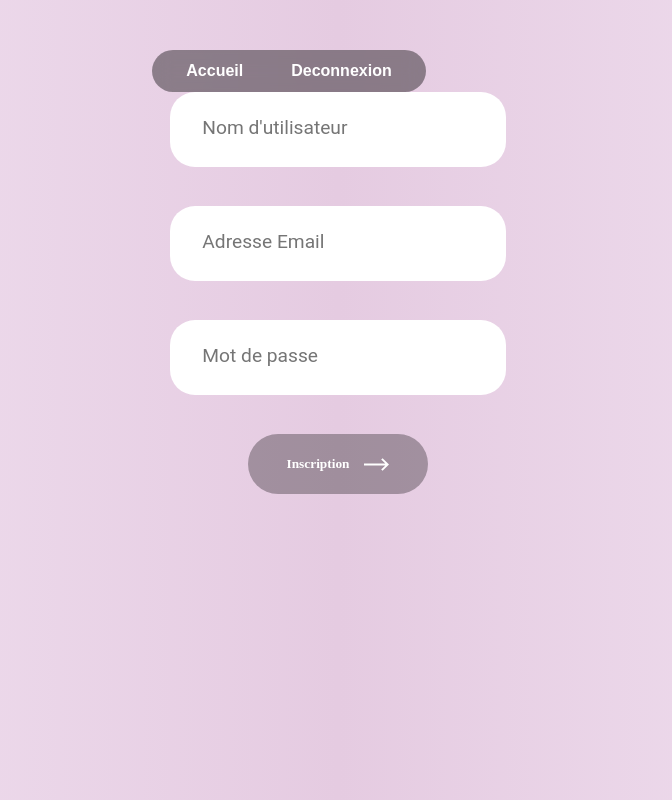
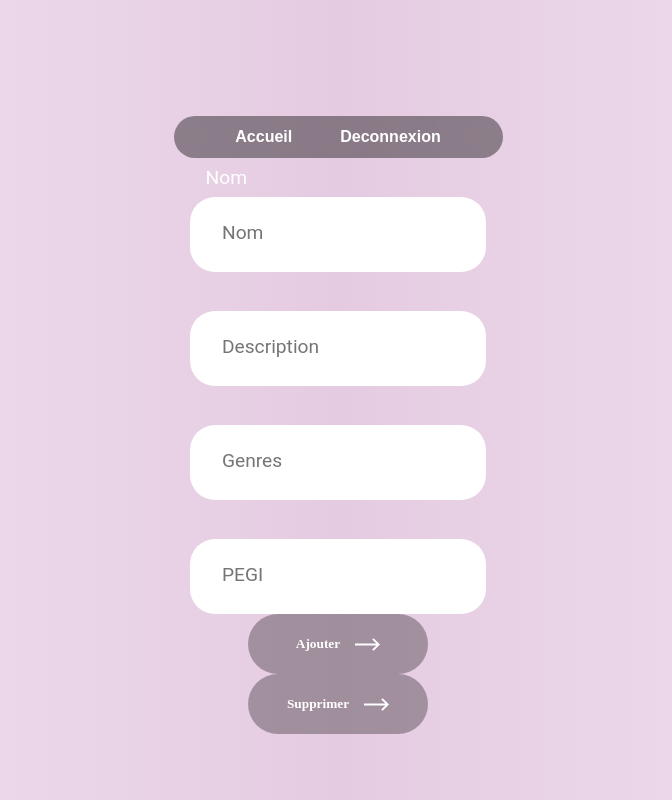
Before and after one commit to GuedesTom/front_end, a React (Create React App) app: page /Update/1 in a window 1280 px wide. Before the commit this address led to /Inscription. Shown: the whole page, without its empty margins (302-974 px from the left). Built offline with nearby package versions, Linux system fonts and the light colour scheme; no server answers; sample sign-in values are in the browser's storage.

Commit message:
Reglage des bugs

```diff
--- a/src/App.css
+++ b/src/App.css
@@ -4,7 +4,7 @@
   margin: 0;
   padding: 0;
   box-sizing: inherit;
-  font-size: 62,5%;
+  font-size: 62, 5%;
 }
 
 :root {
@@ -17,14 +17,14 @@
 }
 
 body {
-  font-family: 'Noto Sans JP', sans-serif;
+  font-family: "Noto Sans JP", sans-serif;
   background: #f1f0f0;
   height: 100vh;
-	width: 100%;
-  background: linear-gradient(to right,#f1e2f1, #e5cbe1, #f1e2f1);
+  width: 100%;
+  background: linear-gradient(to right, #f1e2f1, #e5cbe1, #f1e2f1);
   display: flex;
   justify-content: center;
-  align-items: flex-start;
+  align-items: center;
   height: 100vh;
   color: #fff;
 }
@@ -32,7 +32,7 @@ body {
 .card__audio {
   padding: 0 2em 2em;
   margin: 0;
-  color: #D7BDCA;
+  color: #d7bdca;
   font-family: "MockFlowFont";
   display: -webkit-box;
   -webkit-box-orient: vertical;
@@ -41,6 +41,13 @@ body {
 }
 
 /*---------------------NavBar------------------------*/
+
+.nav-bar {
+  width: 100%;
+  align-items: center;
+  justify-content: center;
+  display: flex;
+}
 
 .menu-bar {
   border-radius: 25px;
@@ -51,6 +58,7 @@ body {
   background-color: rgba(0, 0, 0, 0.4);
   -webkit-backdrop-filter: blur(10px);
   backdrop-filter: blur(10px);
+  width: 100%;
   align-items: center;
   justify-content: center;
   padding: 0 10px;
@@ -121,7 +129,7 @@ body {
   border-radius: calc(var(--curve) * 1px);
   background-color: var(--surface-color);
   transform: translateY(100%);
-  transition: .2s ease-in-out;
+  transition: 0.2s ease-in-out;
 }
 
 .card:hover .card__overlay {
@@ -137,7 +145,7 @@ body {
   border-radius: calc(var(--curve) * 1px) 0 0 0;
   background-color: var(--surface-color);
   transform: translateY(-100%);
-  transition: .2s ease-in-out;
+  transition: 0.2s ease-in-out;
 }
 
 .card__arc {
@@ -167,27 +175,27 @@ body {
 
 .card__title {
   font-size: 1em;
-  margin: 0 0 .3em;
-  color: #6A515E;
+  margin: 0 0 0.3em;
+  color: #6a515e;
 }
 
 .card__tagline {
   display: block;
   margin: 1em 0;
   font-family: "MockFlowFont";
-  font-size: .8em;
-  color: #D7BDCA;
+  font-size: 0.8em;
+  color: #d7bdca;
 }
 
 .card__status {
-  font-size: .8em;
-  color: #D7BDCA;
+  font-size: 0.8em;
+  color: #d7bdca;
 }
 
 .card__description {
   padding: 0 2em 2em;
   margin: 0;
-  color: #D7BDCA;
+  color: #d7bdca;
   font-family: "MockFlowFont";
   display: -webkit-box;
   -webkit-box-orient: vertical;
@@ -198,7 +206,7 @@ body {
 /*---------------------Input------------------------*/
 
 .form__label {
-  font-family: 'Roboto', sans-serif;
+  font-family: "Roboto", sans-serif;
   font-size: 1.2rem;
   margin-left: 2rem;
   margin-top: 0.5rem;
@@ -209,11 +217,11 @@ body {
 }
 
 .form__input {
-  font-family: 'Roboto', sans-serif;
+  font-family: "Roboto", sans-serif;
   color: #333;
   font-size: 1.2rem;
   border-radius: 25px;
-	margin: 0 auto;
+  margin: 0 auto;
   padding: 1.5rem 2rem;
   background-color: rgb(255, 255, 255);
   border: none;
--- a/src/App.js
+++ b/src/App.js
@@ -18,12 +18,11 @@ import ContentCreatorAdmin from "./Components/Content/ContentCreatorAdmin";
 
 function App() {
   const [token, settoken] = useState(localStorage.getItem("token"));
-  const [admin, setAdmin] = useState(false);
-  const [creator, setCreator] = useState(false);
+  const [admin, setAdmin] = useState("");
+  const [creator, setCreator] = useState("");
   let Provider = SagagaContext.Provider;
 
   if (token != null) {
-    console.log("FUCK");
     axios
       .get("/api/user", {
         headers: {
@@ -53,10 +52,7 @@ function App() {
 
             <Route
               element={
-                <ProtectedRoute
-                  redirectPath="/Inscription"
-                  isAllowed={token}
-                />
+                <ProtectedRoute redirectPath="/Inscription" isAllowed={token} />
               }
             >
               <Route path="/Contents/:id" element={<ContentId />} />
@@ -67,7 +63,7 @@ function App() {
               element={
                 <ProtectedRoute
                   redirectPath="/Inscription"
-                  isAllowed={token && admin === true}
+                  isAllowed={token && admin !== false ? true : false}
                 />
               }
             >
@@ -79,11 +75,14 @@ function App() {
               element={
                 <ProtectedRoute
                   redirectPath="/Inscription"
-                  isAllowed={token && (admin === true || creator === true)}
+                  isAllowed={token && (admin !== false || creator !== false) ? true : false}
                 />
               }
             >
-              <Route path="/Creator/AdminContent" element={<ContentCreatorAdmin />} />
+              <Route
+                path="/Creator/AdminContent"
+                element={<ContentCreatorAdmin />}
+              />
               <Route path="/Create" element={<AjouterContent />} />
               <Route path="/Update/:id" element={<ModifContentId />} />
             </Route>
--- a/src/Components/Accueil.jsx
+++ b/src/Components/Accueil.jsx
@@ -65,7 +65,7 @@ export default function Accueil() {
       <ul class="cards">
         {listAAfficher.map((content) => {
           return (
-            <li>
+            <li key={content._id}>
               <a onClick={() => details(content._id)} class="card">
                 <img
                   src={`/api/picture/download/${content.picture}`}
--- a/src/Components/Admin/Content.jsx
+++ b/src/Components/Admin/Content.jsx
@@ -26,7 +26,7 @@ export default function AdminContent() {
         {listAAfficher.map((content) => {
           console.log("first");
           return (
-            <li>
+            <li key={content._id}>
               <a onClick={() => updateContent(content._id)} class="card">
                 <img
                   src={`/api/picture/download/${content.picture}`}
--- a/src/Components/Admin/User.jsx
+++ b/src/Components/Admin/User.jsx
@@ -30,7 +30,7 @@ export default function AdminUser() {
         {listAAfficher.map((user) => {
           console.log("first");
           return (
-            <li>
+            <li key={user._id}>
               <a onClick={() => updateUser(user._id)} class="card">
                 <img
                   src="https://thumbs.dreamstime.com/b/ic-ne-d-utilisateur-de-compte-silhouette-de-signe-d-un-homme-97283162.jpg"
--- a/src/Components/Content/ContentId.jsx
+++ b/src/Components/Content/ContentId.jsx
@@ -37,7 +37,7 @@ export default function ContentId() {
             </div>
             <audio
               class="card__audio"
-              src={`/api/song/download/${contentAAfficher.song}`}
+              src={`/api/file/download/${contentAAfficher.filename}`}
               controls
             />
           </div>
--- a/src/Components/Content/ModifContentId.jsx
+++ b/src/Components/Content/ModifContentId.jsx
@@ -11,15 +11,20 @@ export default function ModifContentId() {
   const [description, setdescription] = useState("");
   const [genres, setgenres] = useState("");
   const [pegi, setpegi] = useState("");
-  const [contentAAfficher, setcontentAAfficher] = useState({});
+  // const [contentAAfficher, setcontentAAfficher] = useState({});
   let navigate = useNavigate();
 
   useEffect(() => {
     axios
       .get("/api/content/" + id)
-      .then((res) => setcontentAAfficher(res.data))
+      .then((res) => {
+        setname(res.data.name);
+        setdescription(res.data.description);
+        setgenres(res.data.genres);
+        setpegi(res.data.pegi);
+      })
       .catch((err) => console.log(err.response));
-  });
+  },[id]);
 
   const deleteContent = (id) => {
     axios
@@ -35,33 +40,33 @@ export default function ModifContentId() {
       .catch((err) => console.log(err.response));
   };
 
-  const setParams = async setparam => {
-  if (name === "" || description === "" || genres === "" || pegi === "") {
-    if (name === "") {
-      console.log("pas de nom");
-      await setname(contentAAfficher.name);
-    }
-    if (description === "") {
-      console.log("pas de description");
-      await setdescription(contentAAfficher.description);
-    }
-    if (genres === "") {
-      console.log("pas de genres");
-      await setgenres(contentAAfficher.genres);
-    }
-    if (pegi === "") {
-      console.log("pas de pegi");
-      await setpegi(contentAAfficher.pegi);
-    }
-  }
-  submitHandler();
-  }
+  // const setParams = async setparam => {
+  // if (name === "" || description === "" || genres === "" || pegi === "") {
+  //   if (name === "") {
+  //     console.log("pas de nom");
+  //     await setname(contentAAfficher.name);
+  //   }
+  //   if (description === "") {
+  //     console.log("pas de description");
+  //     await setdescription(contentAAfficher.description);
+  //   }
+  //   if (genres === "") {
+  //     console.log("pas de genres");
+  //     await setgenres(contentAAfficher.genres);
+  //   }
+  //   if (pegi === "") {
+  //     console.log("pas de pegi");
+  //     await setpegi(contentAAfficher.pegi);
+  //   }
+  // }
+  // submitHandler();
+  // }
 
   const submitHandler = (event) => {
     const content = { name, description, genres, pegi };
     console.log(content);
     axios
-      .patch("/api/content/" + contentAAfficher._id, content, {
+      .patch("/api/content/" + id, content, {
         headers: {
           Authorization: "Bearer " + token,
         },
@@ -73,62 +78,62 @@ export default function ModifContentId() {
       .catch((err) => console.log(err.response));
   };
 
-    const handleKeyDown = (event) => {
-      if (event.key === "Enter") {
+  const handleKeyDown = (event) => {
+    if (event.key === "Enter") {
       submitHandler();
-      }
-    };
+    }
+  };
 
   return (
     <div id="div">
+      <label for="name" class="form__label">
+        Nom
+      </label>
       <input
         id="name"
         class="form__input"
         type="text"
-        placeholder={contentAAfficher.name}
+        placeholder="Nom"
         value={name}
         onChange={(event) => setname(event.target.value)}
         onKeyDown={handleKeyDown}
       />
-      <label for="name" class="form__label">
-        {contentAAfficher.name}
+      <label for="description" class="form__label">
+        "Description"
       </label>
       <input
         id="description"
         class="form__input"
         type="text"
-        placeholder={contentAAfficher.description}
+        placeholder="Description"
         value={description}
         onChange={(event) => setdescription(event.target.value)}
         onKeyDown={handleKeyDown}
       />
-      <label for="description" class="form__label">
-        {contentAAfficher.description}
+      <label for="genres" class="form__label">
+        Genres
       </label>
       <input
         id="genres"
         class="form__input"
         type="text"
-        placeholder={contentAAfficher.genres}
+        placeholder="Genres"
         value={genres}
         onChange={(event) => setgenres(event.target.value)}
         onKeyDown={handleKeyDown}
       />
-      <label for="genres" class="form__label">
-        {contentAAfficher.genres}
+      <label for="pegi" class="form__label">
+        PEGI
       </label>
       <input
         id="pegi"
         class="form__input"
         type="number"
-        placeholder={contentAAfficher.pegi}
+        placeholder="PEGI"
         value={pegi}
         onChange={(event) => setpegi(event.target.value)}
         onKeyDown={handleKeyDown}
       />
-      <label for="pegi" class="form__label">
-        {contentAAfficher.pegi}
-      </label>
       <div class="btn-container">
         <button onClick={submitHandler}>
           <span class="text">Ajouter</span>
@@ -153,7 +158,7 @@ export default function ModifContentId() {
       </svg>
 
       <div class="btn-container">
-        <button onClick={() => deleteContent(contentAAfficher._id)}>
+        <button onClick={() => deleteContent(id)}>
           <span class="text">Supprimer</span>
           <div class="icon-container">
             <div class="icon icon--left">
--- a/src/Components/Navbar.jsx
+++ b/src/Components/Navbar.jsx
@@ -27,9 +27,9 @@ export default function Navbar() {
     localStorage.removeItem("token");
   };
   return (
-    <nav>
+    <nav className="nav-bar">
       {token ? (
-        <ul class="menu-bar">
+        <ul className="menu-bar">
           <Link style={{ textDecoration: "none" }} to="/">
             <li>
               <span>Accueil</span>
@@ -72,7 +72,7 @@ export default function Navbar() {
           </Link>
         </ul>
       ) : (
-        <ul class="menu-bar">
+        <ul className="menu-bar">
           <Link style={{ textDecoration: "none" }} to="/">
             <li>
               <span>Accueil</span>
--- a/src/UserCheck.jsx
+++ b/src/UserCheck.jsx
@@ -10,4 +10,4 @@ export default function ProtectedRoute ({
   }
 
   return children ? children : <Outlet />;
-};
+}
```
